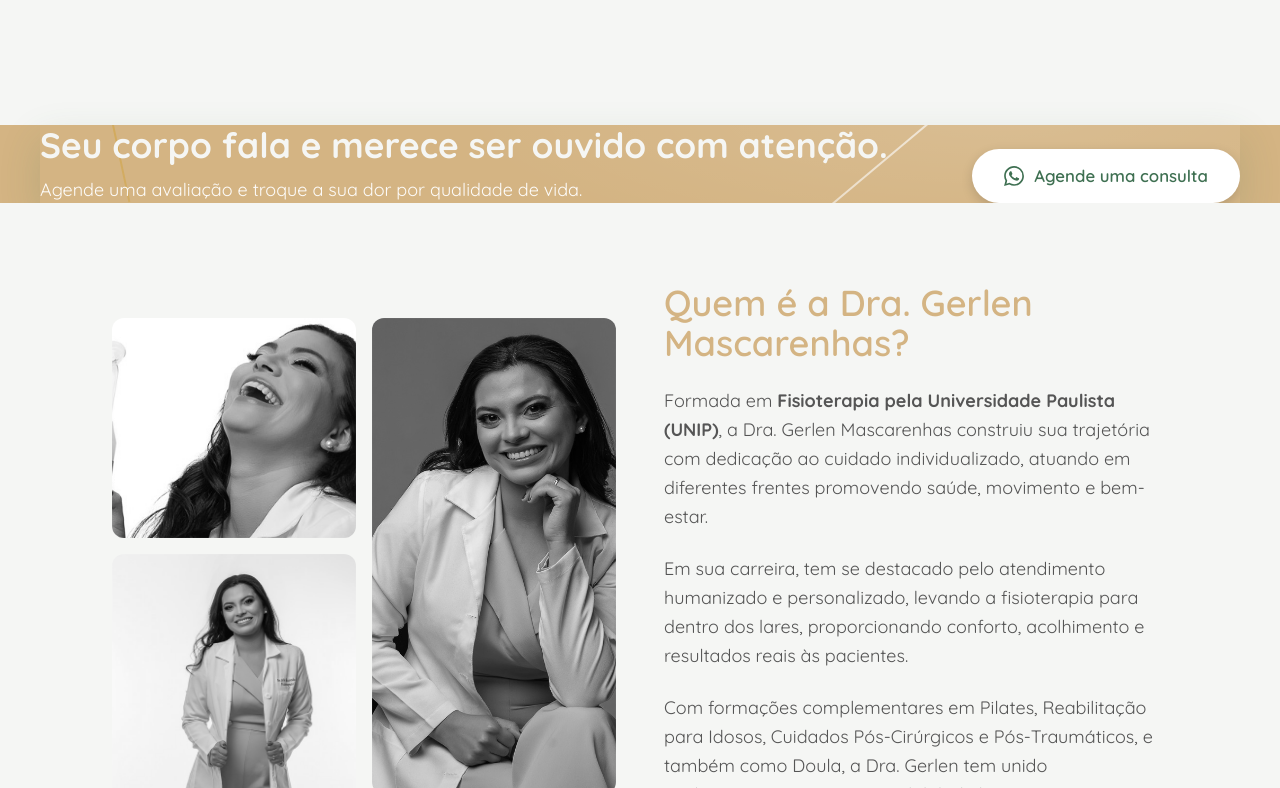
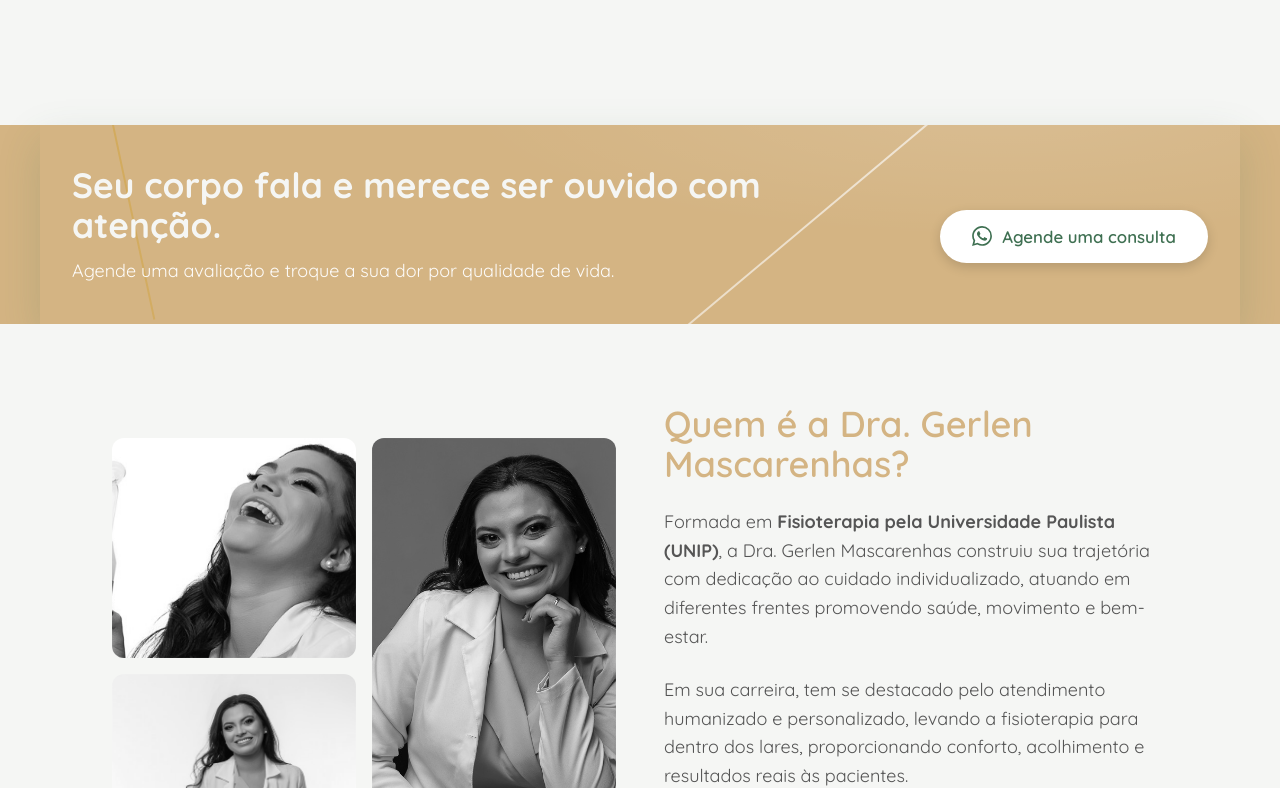
Before and after one commit to iokimdiego/gerlen-mascarenhas-site, a plain HTML site: page index.html in a window 1280 px wide. Shown: the part 1363-2151 px from the top of the page. Drawn offline with nearby package versions, Linux system fonts and the light colour scheme.

Commit message:
feat: adiciona padding à caixa de chamada para melhor espaçamento

```diff
--- a/src/css/styles.css
+++ b/src/css/styles.css
@@ -319,6 +319,7 @@ h1, h2, h3, h4, h5, h6 {
 
 .chamada-box {
     width: min(100%, 1200px);
+    padding: 2.5rem 2rem;
     margin: 0 auto;
     background-color: var(--color-bege-secondary);
     box-shadow: 0 16px 40px rgba(63, 112, 82, 0.18);
```
